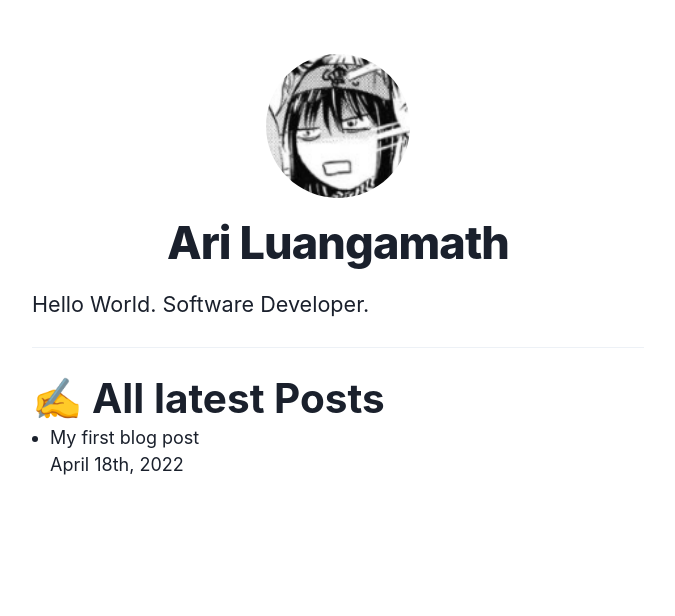
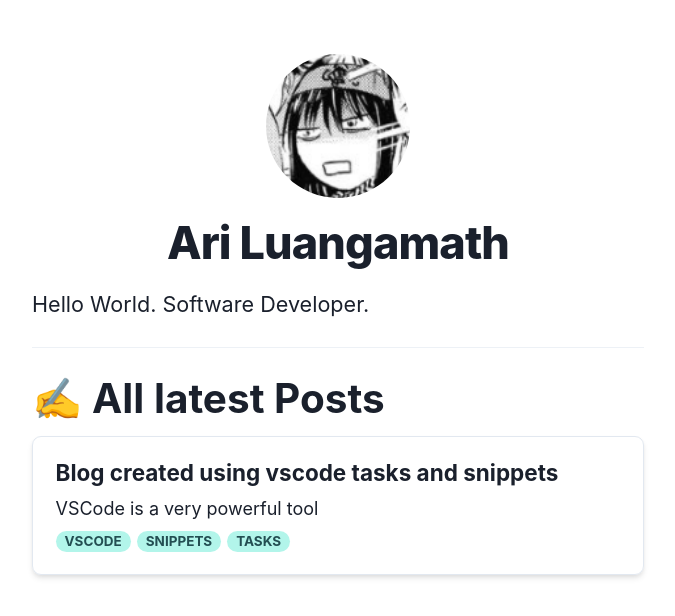
Before and after one commit to Ariit0/.void, a Next.js app in the folder node/blog/: page / in a window 1280 px wide. Shown: the top 616 px of the page, without its empty margins (302-977 px from the left). Built offline with nearby package versions, Linux system fonts and the light colour scheme.

Commit message:
VSCode Tasks / Snippets + Improved workflow for creating blogs + Minor UI changes

```diff
--- /dev/null
+++ b/node/blog/components/BlogCard.tsx
@@ -0,0 +1,36 @@
+import { Badge, Box, Heading, Text, BoxProps, HStack, VStack } from "@chakra-ui/react";
+import React from "react";
+import Link from "./Link";
+
+interface BlogCardProps extends BoxProps {
+	title: string;
+	description: string;
+	tags?: string[];
+	href?: string;
+}
+
+const BlogCard = ({ title, description, tags, href, ...rest }: BlogCardProps) => {
+	const renderCard = () => {
+		return (
+			<Box _hover={{ bg: "hover" }} p={5} shadow="md" borderWidth="1px" borderRadius="lg" {...rest}>
+				<VStack alignItems={"flex-start"}>
+					<Heading fontSize="xl">{title}</Heading>
+					<Text mt={4}>{description}</Text>
+					<HStack spacing={"6px"}>
+						{tags?.map((tag, index) => {
+							return (
+								<Badge borderRadius="full" px="2" colorScheme="teal" key={`${index}_tag`}>
+									{tag}
+								</Badge>
+							);
+						})}
+					</HStack>
+				</VStack>
+			</Box>
+		);
+	};
+
+	return href ? <Link href={href}>{renderCard()}</Link> : renderCard();
+};
+
+export default BlogCard;
--- /dev/null
+++ b/node/blog/content/posts/20220614-2353.mdx
@@ -0,0 +1,10 @@
+---
+title: Blog created using vscode tasks and snippets
+description: VSCode is a very powerful tool
+isPublished: true
+publishedOn: "2022-06-14 23:53:42"
+layout: Article
+tags: ["VSCode", "Snippets", "Tasks"]
+---
+
+Amazing
--- a/node/blog/content/posts/hello.mdx
+++ /dev/null
@@ -1,11 +0,0 @@
----
-title: My first blog post
-isPublished: true
-publishedOn: "2022-04-18T11:15:01+00:00"
-layout: Article
-tags: ["test", "tag"]
----
-
-# First blog post
-
-This is my first blog post.
--- a/node/blog/pages/_app.tsx
+++ b/node/blog/pages/_app.tsx
@@ -1,10 +1,25 @@
 import "../styles/globals.css";
-import { ChakraProvider } from "@chakra-ui/react";
+import { ChakraProvider, extendTheme } from "@chakra-ui/react";
 import type { AppProps } from "next/app";
+
+const BaseTheme = extendTheme({
+	semanticTokens: {
+		colors: {
+			error: "red.500",
+			text: {
+				default: "gray.900",
+				_dark: "gray.50"
+			},
+			hover: {
+				default: "gray.100"
+			}
+		}
+	}
+});
 
 function MyApp({ Component, pageProps }: AppProps) {
 	return (
-		<ChakraProvider>
+		<ChakraProvider theme={BaseTheme}>
 			<Component {...pageProps} />
 		</ChakraProvider>
 	);
--- a/node/blog/pages/index.tsx
+++ b/node/blog/pages/index.tsx
@@ -1,11 +1,10 @@
-import Link from "next/link";
 import { getAllPosts } from "../utils/mdx";
-import { Flex, Heading, ListItem, UnorderedList } from "@chakra-ui/react";
+import { Heading, VStack } from "@chakra-ui/react";
 import Layout, { siteTitle } from "../components/Layout/Layout";
 import Head from "next/head";
 import utilStyles from "../styles/utils.module.css";
 import { Divider } from "@chakra-ui/react";
-import format from "date-fns/format";
+import BlogCard from "../components/BlogCard";
 
 const Home: React.FC<{ posts: AllPosts[] }> = ({ posts }) => {
 	return (
@@ -20,19 +19,18 @@ const Home: React.FC<{ posts: AllPosts[] }> = ({ posts }) => {
 			<Divider />
 			<br />
 
-			<Heading>✍️ All latest Posts</Heading>
-			<UnorderedList>
+			<VStack spacing={"12px"} align={"stretch"}>
+				<Heading>✍️ All latest Posts</Heading>
 				{posts.map((post, index) => (
-					<ListItem key={index}>
-						<Flex style={{ flexDirection: "column" }}>
-							<Link href={`posts/${post.slug}`}>{post.frontmatter.title}</Link>
-							<Link href={`posts/${post.slug}`}>
-								{format(new Date(post.frontmatter.publishedOn), "PPP")}
-							</Link>
-						</Flex>
-					</ListItem>
+					<BlogCard
+						key={`${index}_blogCard`}
+						href={`posts/${post.slug}`}
+						title={post.frontmatter.title}
+						description={post.frontmatter.description}
+						tags={post.frontmatter.tags}
+					/>
 				))}
-			</UnorderedList>
+			</VStack>
 		</Layout>
 	);
 };
--- a/node/blog/types/Posts.d.ts
+++ b/node/blog/types/Posts.d.ts
@@ -18,6 +18,7 @@ interface AllPosts extends Post {
  */
 interface FrontMatter {
 	title: string;
+	description: string;
 	isPublished: boolean;
 	publishedOn: Date;
 	layout: "Article" | string;
```
Also changed, not shown: 1 other file (tests, documents, lock files or other folders).
